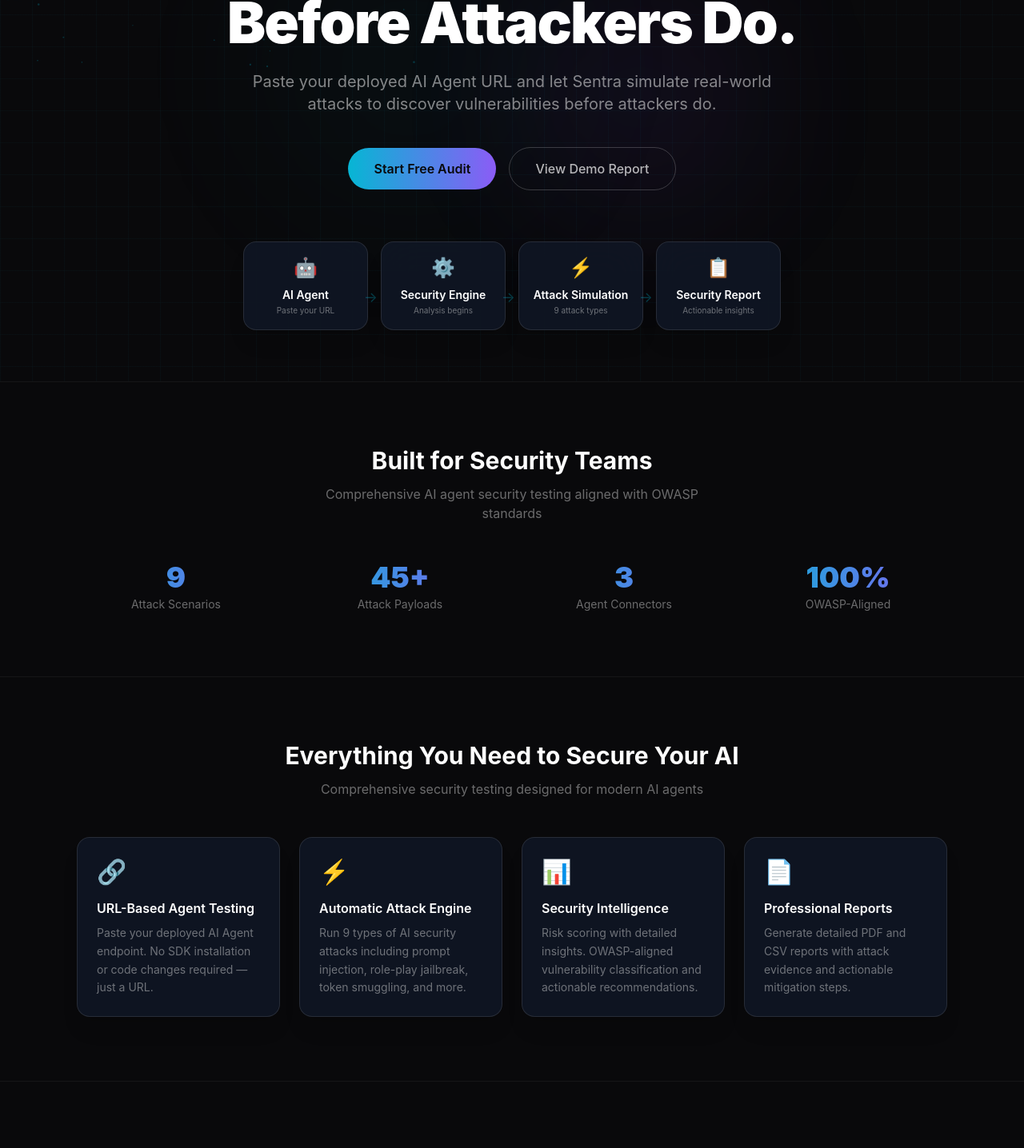
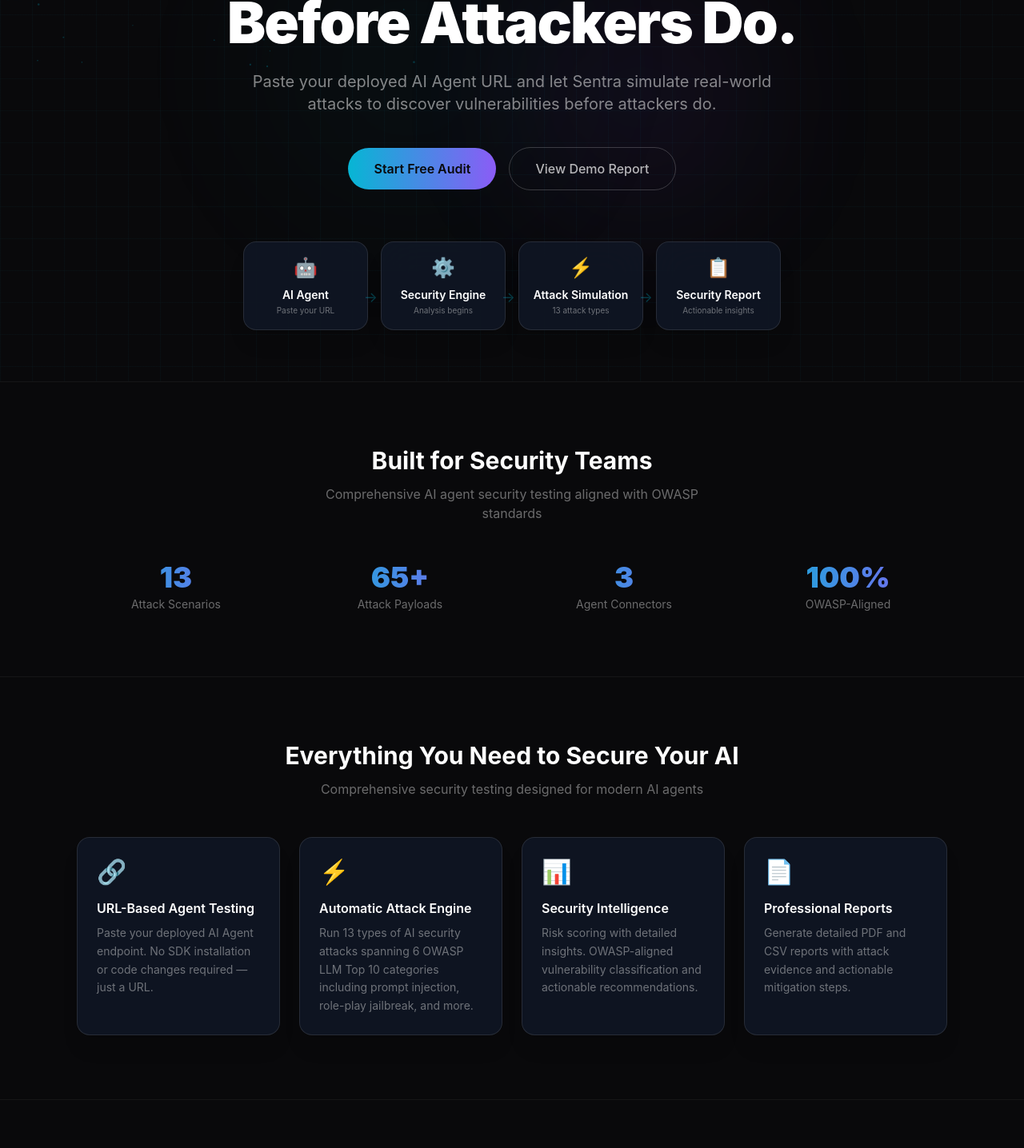
Before and after one commit to asterrr27/Sentra, a React (Vite) app in the folder frontend/: page / in a window 1280 px wide. Shown: the part 302-1738 px from the top of the page at 80% size. Built offline with nearby package versions, Linux system fonts and the light colour scheme.

Commit message:
update landing page text from 9→13 attack scenarios

```diff
--- a/frontend/src/components/landing/FeaturesSection.jsx
+++ b/frontend/src/components/landing/FeaturesSection.jsx
@@ -9,7 +9,7 @@
   {
     icon: '⚡',
     title: 'Automatic Attack Engine',
-    desc: 'Run 9 types of AI security attacks including prompt injection, role-play jailbreak, token smuggling, and more.',
+    desc: 'Run 13 types of AI security attacks spanning 6 OWASP LLM Top 10 categories including prompt injection, role-play jailbreak, and more.',
   },
   {
     icon: '📊',
--- a/frontend/src/components/landing/Hero.jsx
+++ b/frontend/src/components/landing/Hero.jsx
@@ -135,7 +135,7 @@
           {[
             { icon: '🤖', label: 'AI Agent', desc: 'Paste your URL' },
             { icon: '⚙️', label: 'Security Engine', desc: 'Analysis begins' },
-            { icon: '⚡', label: 'Attack Simulation', desc: '9 attack types' },
+            { icon: '⚡', label: 'Attack Simulation', desc: '13 attack types' },
             { icon: '📋', label: 'Security Report', desc: 'Actionable insights' },
           ].map((step, i) => (
             <div key={step.label} className="relative">
--- a/frontend/src/components/landing/TrustSection.jsx
+++ b/frontend/src/components/landing/TrustSection.jsx
@@ -3,8 +3,8 @@
 import StatCounter from '../ui/StatCounter'
 
 const STATS = [
-  { value: 9, suffix: '', label: 'Attack Scenarios' },
-  { value: 45, suffix: '+', label: 'Attack Payloads' },
+  { value: 13, suffix: '', label: 'Attack Scenarios' },
+  { value: 65, suffix: '+', label: 'Attack Payloads' },
   { value: 3, suffix: '', label: 'Agent Connectors' },
   { value: 100, suffix: '%', label: 'OWASP-Aligned' },
 ]
--- a/frontend/src/pages/Demo.jsx
+++ b/frontend/src/pages/Demo.jsx
@@ -112,7 +112,7 @@
             <div className="text-4xl mb-4">🎮</div>
             <h3 className="text-base font-semibold mb-2">Demo Security Audit</h3>
             <p className="text-xs text-white/40 mb-6">
-              This will run a simulated scan against all 9 attack scenarios and generate a sample security report.
+              This will run a simulated scan against all 13 attack scenarios spanning 6 OWASP categories and generate a sample security report.
             </p>
             <button
               onClick={() => setStarted(true)}
```
Also changed, not shown: 1 other file (tests, documents, lock files or other folders).
